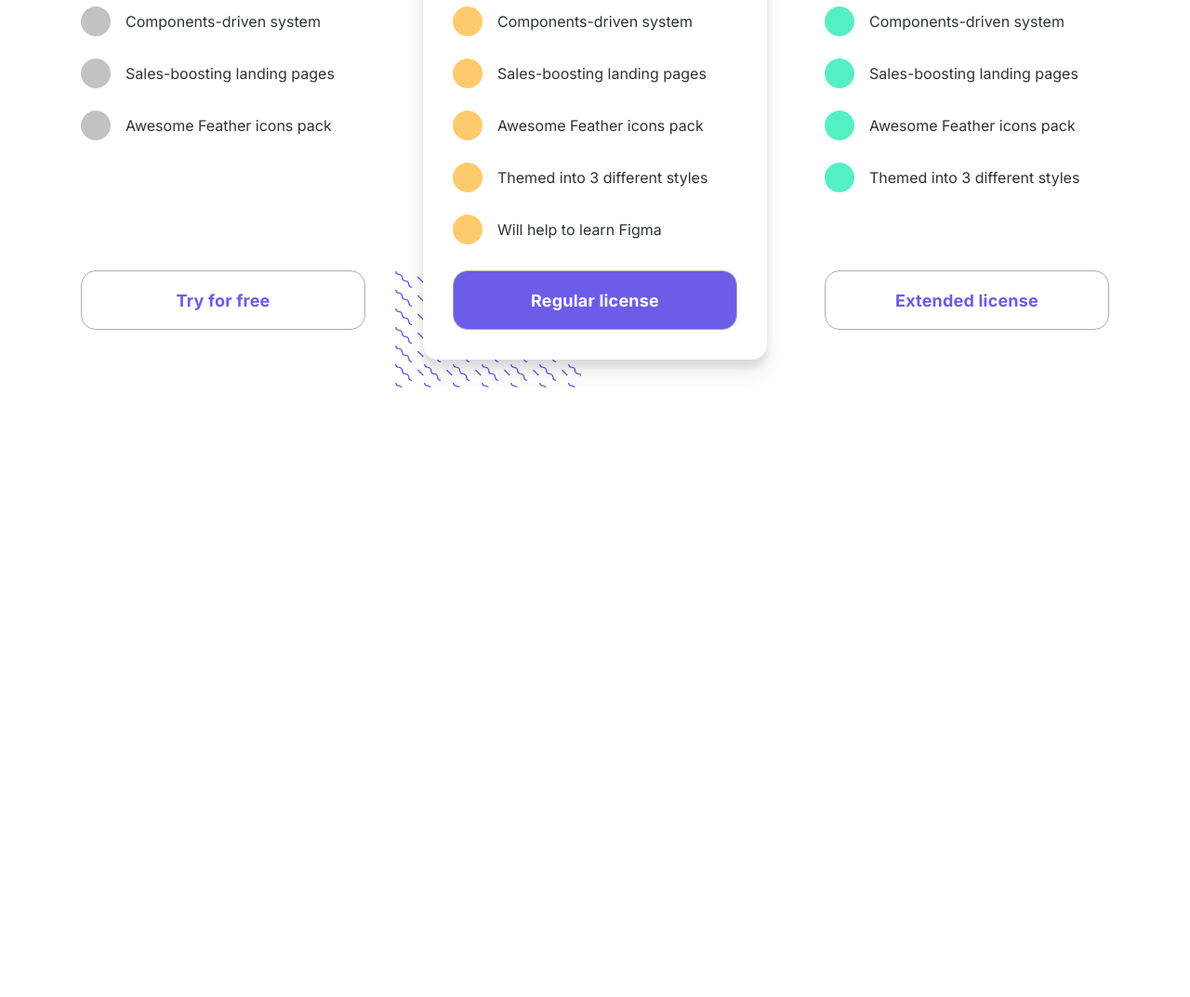
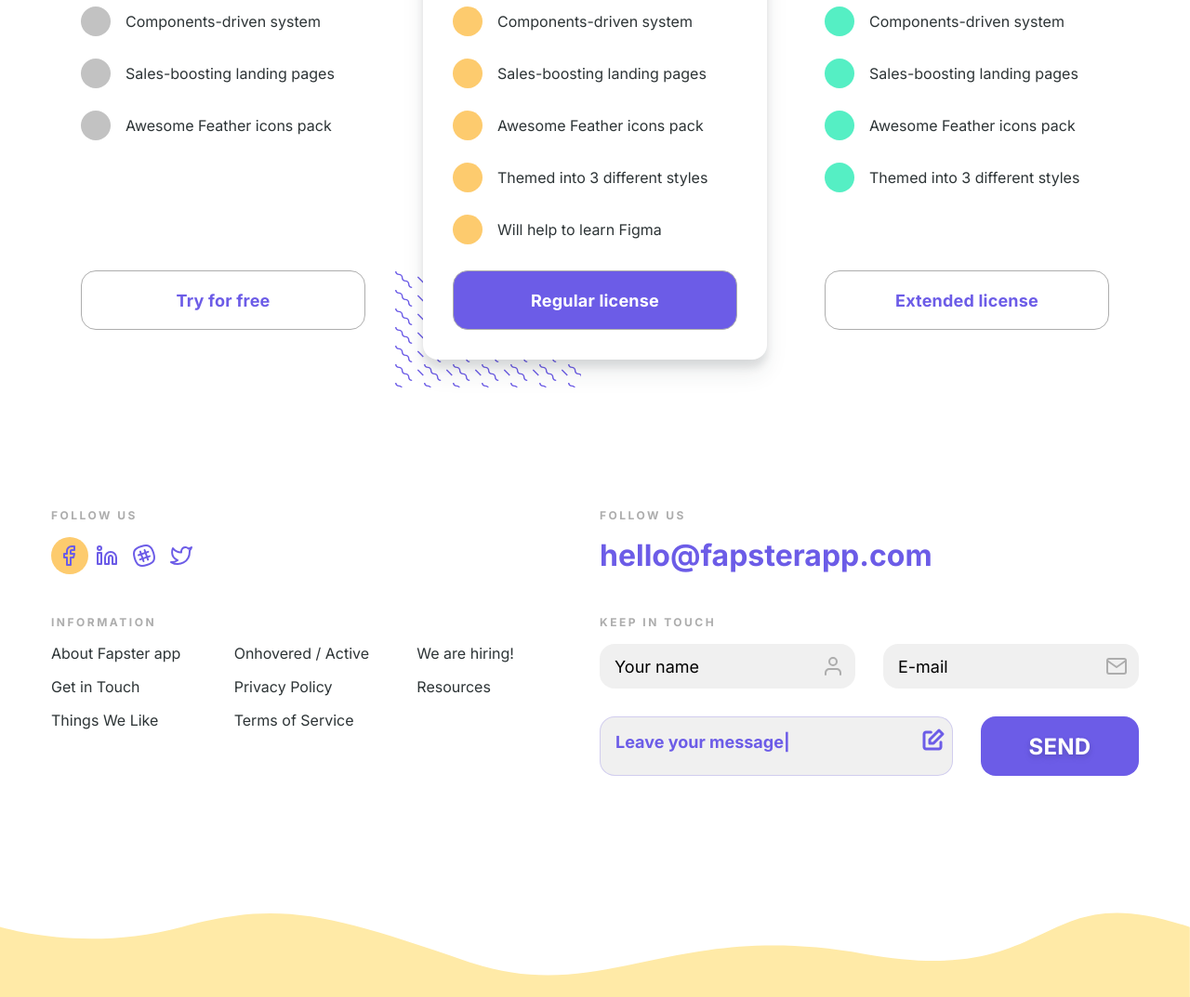
Before and after one commit to Yrysbek-Joroev/grit-landing, a plain HTML site: page index.html in a window 1280 px wide. Shown: the part 2322-3395 px from the top of the page at 93% size. Before the commit the page ends 2739 px from the top, so only its background shows below. Drawn offline with Linux system fonts and the light colour scheme.

Commit message:
Add footer & intro background

```diff
--- a/index.html
+++ b/index.html
@@ -150,5 +150,86 @@
                 </div>
             </section>
         </main>
+        <footer>
+            <div class="footer__content center">
+            <section>
+                <h3>Follow us</h3>
+                    <ul class="socials">
+                        <li class="socials__item--accent">
+                            <a href="#">
+                                <img src="./images/facebook.svg" alt="facebook">
+                            </a>
+                        </li>
+                        <li>
+                            <a href="#">
+                                <img src="./images/in.svg" alt="instagram">
+                            </a>
+                        </li>
+                        <li>
+                            <a href="#">
+                                <img src="./images/slack.svg" alt="slack">
+                            </a>
+                        </li>
+                        <li>
+                            <a href="#">
+                                <img src="./images/twitter.svg" alt="twitter">
+                            </a>
+                        </li>
+                    </ul>
+            </section>
+            <section>
+                <h3>Follow us</h3>
+                <a class="email" href="mailto:hello@fapsterapp.com">hello@fapsterapp.com</a>
+            </section>
+            <section>
+                <h3>Information</h3>
+                <nav  class="bottom-nav">
+                    <ul>
+                        <li>
+                            <a href="#">About Fapster app</a>
+                        </li>
+                        <li>
+                            <a href="#">Get in Touch</a>
+                        </li>
+                        <li>
+                            <a href="#">Things We Like</a>
+                        </li>
+                    </ul>
+                    <ul>
+                        <li>
+                            <a href="#">Onhovered / Active</a>
+                        </li>
+                        <li>
+                            <a href="#">Privacy Policy</a>
+                        </li>
+                        <li>
+                            <a href="#">Terms of Service</a>
+                        </li>
+                    </ul>
+                    <ul>
+                        <li>
+                            <a href="#">We are hiring!</a>
+                        </li>
+                        <li>
+                            <a href="#">Resources</a>
+                        </li>
+                    </ul>
+                </nav>
+            </section>
+            <section>
+                <h3>Keep in touch</h3>
+                <form class="form">
+                    <div class="form__row1">
+                        <input class="form__username" type="text" placeholder="Your name">
+                        <input class="form__email" type="email" placeholder="E-mail">
+                    </div>
+                    <div class="form__row2">
+                        <textarea placeholder="Leave your message|"></textarea>
+                        <button class="btn form__row2__btn">SEND</button>
+                    </div>
+                </form>
+            </section>
+            </div>
+        </footer>
     </body>
 </html>
--- a/style.css
+++ b/style.css
@@ -18,7 +18,7 @@ h1, h2, h3, p {
     padding: 0;
 }
 
-button {
+button, input, textarea {
     font-family: inherit;
     border: 0;
     background: none;
@@ -456,3 +456,150 @@ button {
     background: #6C5CE7;
     color: white;
 }
+
+footer {
+    margin-top: 160px;
+    background-image: url("./images/Wave.svg");
+    background-position: bottom;
+    background-size: contain;
+    background-repeat: no-repeat;
+    height: 526px;
+}
+
+.footer__content {
+    display: grid;
+    grid-template-columns: 1fr 1fr;
+    grid-template-rows: repeat(2, auto);
+    row-gap: 40px;
+    column-gap: 30px;
+}
+
+footer ul {
+    list-style: none;
+}
+
+footer a  {
+    text-decoration: none;
+    color: inherit;
+}
+
+footer h3 {
+    color: #adadad;
+    font-size: 12px;
+    font-weight: 800;
+    text-transform: uppercase;
+    letter-spacing: 2.5px;
+    margin-bottom: 16px;
+}
+
+.socials {
+    display: grid;
+    grid-auto-flow: column;
+    justify-content: start;
+}
+
+.socials__item--accent {
+    border-radius: 50%;
+    background-color: var(--accent1);
+    height: 40px;
+}
+
+.email {
+    font-weight: bold;
+    font-size: 32px;
+    color: var(--primary);
+}
+
+.bottom-nav {
+    display: grid;
+    grid-template-columns: repeat(3, 1fr);
+    grid-template-rows: repeat(3, auto);
+    column-gap: 30px;
+}
+
+.bottom-nav ul {
+    display: grid;
+    row-gap: 16px;
+    align-content: start;
+}
+
+.form__row1 {
+    display: grid;
+    grid-template-columns: 1fr 1fr;
+    column-gap: 30px;
+    margin-bottom: 30px;
+}
+
+.form__row2 {
+    display: grid;
+    grid-template-columns: 1fr auto;
+    column-gap: 30px;
+}
+
+.form input {
+    border-radius: 16px;
+    height: 48px;
+    padding-left: 16px;
+    background-color: rgba(194, 194, 194, 0.24);
+    font-size: 18px;
+}
+
+.form input::placeholder {
+    color: inherit;
+}
+
+.form__username {
+    background-image: url("./images/icon-user.svg");
+    background-repeat: no-repeat;
+    background-position: right 4px center;
+}
+
+.form__email {
+    background-image: url("./images/icon-mail.svg");
+    background-repeat: no-repeat;
+    background-position: right 4px center;
+}
+
+.form textarea {
+    border: 1px solid rgba(108, 92, 231, 0.24);
+    background-color: rgba(194, 194, 194, 0.24);
+    font-size: 18px;
+    padding-left: 16px;
+    padding-top: 16px;
+    border-radius: 16px;
+    resize: none;
+    background-position: right 4px ;
+    background-image: url("./images/icon-edit.svg");
+    background-repeat: no-repeat;
+}
+
+.form textarea::placeholder {
+    font-weight: bold;
+    color: var(--primary);
+}
+
+.form__row2__btn {
+    border-radius: 16px;
+    font-size: 24px;
+    letter-spacing: 0.25px;
+    text-shadow:  0px 2px 4px rgba(38, 50, 56, 0.16), 0px 4px 8px rgba(38, 50, 56, 0.08);
+}
+
+@media (max-width: 360px) {
+    .features__list {
+        grid-template-columns: 1fr;
+        row-gap: 30px;
+    }
+
+    .pricing__list {
+        grid-template-columns: auto;
+    }
+
+    .footer__content, .bottom-nav, .form__row1,
+    .form__row2{
+        grid-template-columns: 1fr;
+    }
+    .bottom-nav ul {
+        margin-bottom: 30px;
+    }
+}
```
Also changed, not shown: images/Wave.svg (added), images/facebook.svg (added), images/icon-edit.svg (added), images/icon-mail.svg (added), images/icon-user.svg (added), images/in.svg (added), images/slack.svg (added), images/twitter.svg (added).
